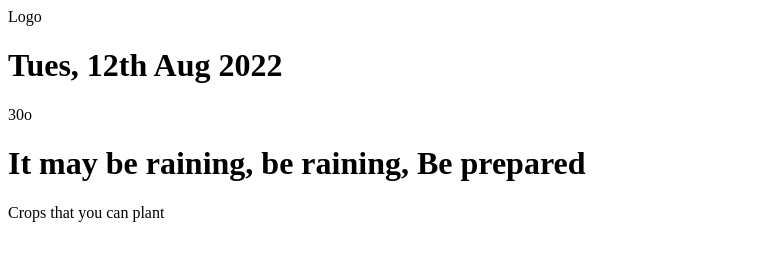
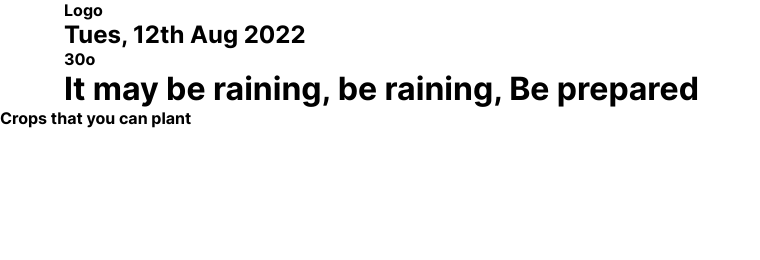
Before and after one commit to ge-nome/agroapp, a plain HTML site: page index.html in a window 1280 px wide. Shown: the whole page, without its empty margins (0-760 px from the left). Drawn offline with Linux system fonts and the light colour scheme.

Commit message:
Added CSS

```diff
--- /dev/null
+++ b/app.css
@@ -0,0 +1,31 @@
+
+@font-face {
+    font-family:Inter_R ;
+    src: url(fonts/Inter-Regular.ttf);
+}
+@font-face {
+    font-family:Inter_B ;
+    src: url(fonts/Inter-Bold.ttf);
+}
+*{
+    margin:0;
+    padding:0;
+    font-family: Inter_B;
+}
+.container{
+    margin: auto;
+    width: 100%;
+}
+.logo{
+    width: 90%;
+    /* background-color: 28736D; */
+    margin:auto;
+}
+.first{
+    width: 90%;
+    background-color: 28736D;
+    margin:auto;
+}
+.date{
+    font-size:0.75em;
+}
--- a/index.html
+++ b/index.html
@@ -4,6 +4,7 @@
     <meta charset="UTF-8">
     <meta http-equiv="X-UA-Compatible" content="IE=edge">
     <meta name="viewport" content="width=device-width, initial-scale=1.0">
+    <link rel="stylesheet" href="app.css">
     <title>AgroApp</title>
 </head>
 <body>
```
Also changed, not shown: fonts/Inter-Black.ttf (added), fonts/Inter-Bold.ttf (added), fonts/Inter-ExtraBold.ttf (added), fonts/Inter-ExtraLight.ttf (added), fonts/Inter-Light.ttf (added), fonts/Inter-Medium.ttf (added), fonts/Inter-Regular.ttf (added), fonts/Inter-SemiBold.ttf (added), fonts/Inter-Thin.ttf (added).
